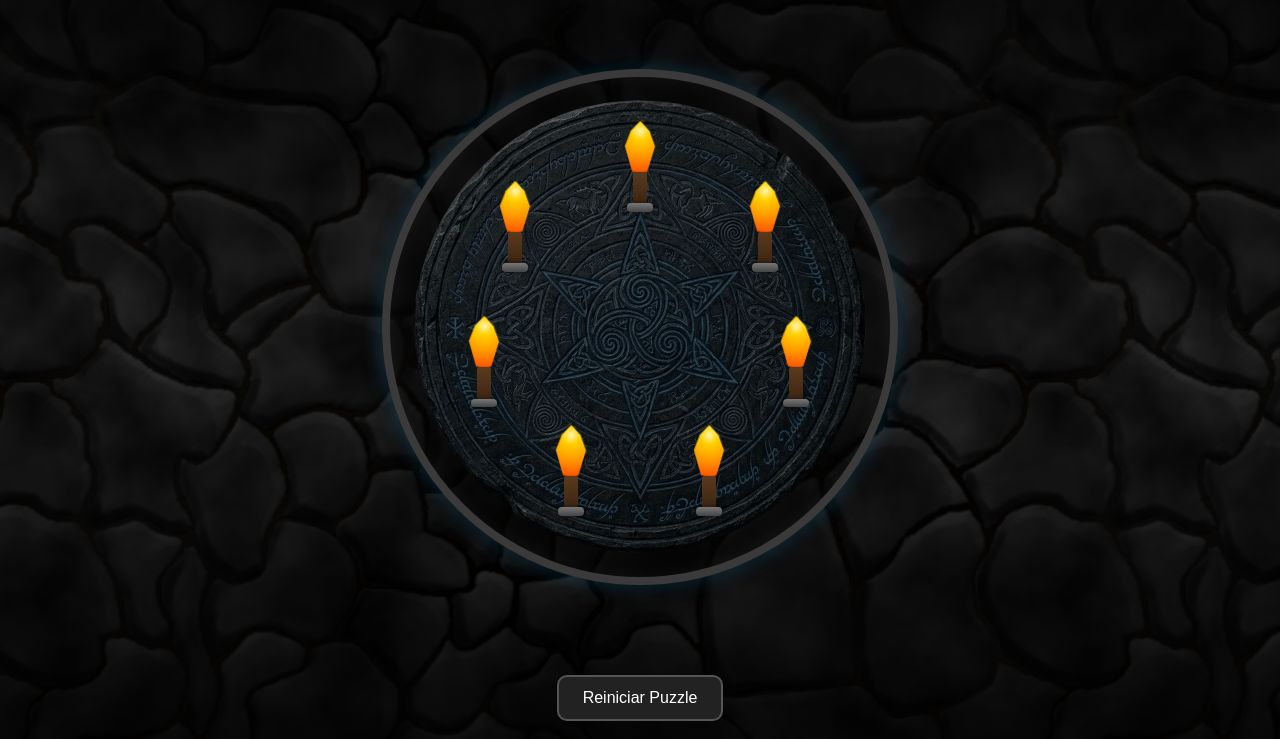
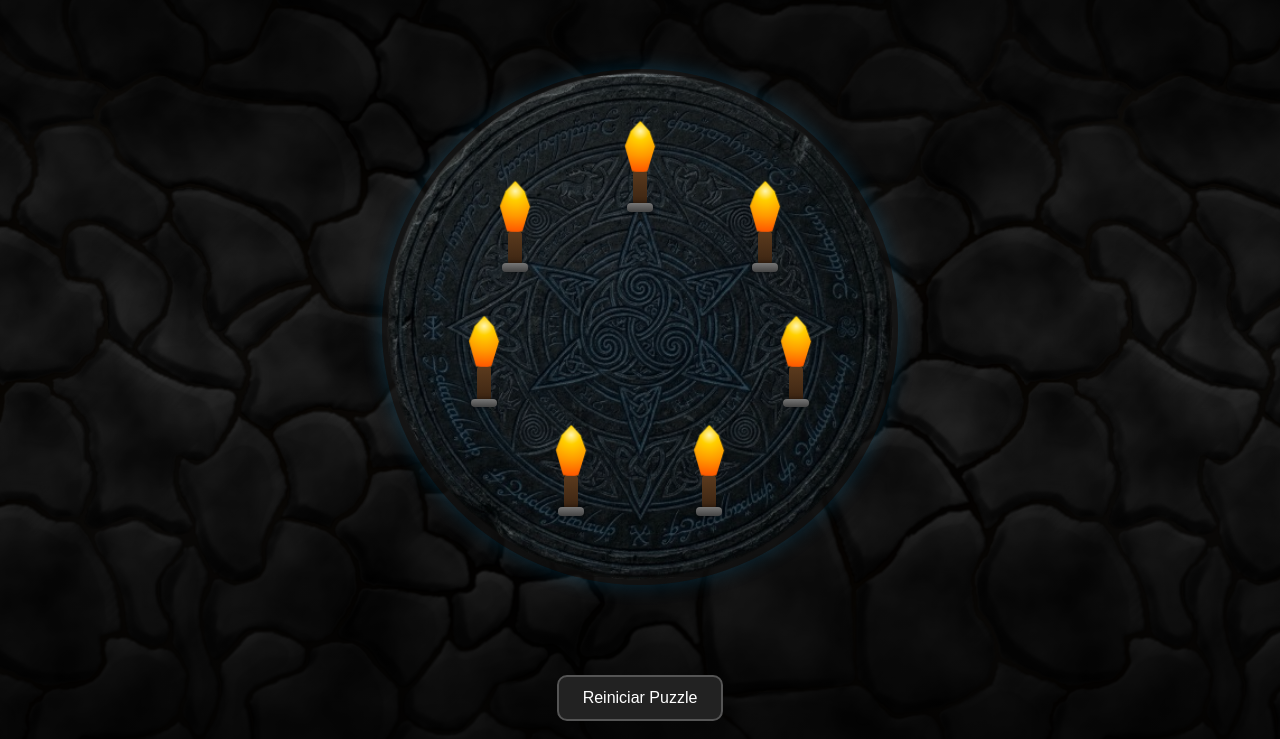
Before and after one commit to KevinGSousa/rpg-torch-puzzle, a plain HTML site: page index.html in a window 1280 px wide. Shown: the part 61-800 px from the top of the page. Drawn offline with Linux system fonts and the light colour scheme.

Commit message:
feat: Correção da imagem na borda, mudanças na animação de vitória

```diff
--- a/style.css
+++ b/style.css
@@ -21,18 +21,21 @@ body{
   margin: 50px auto;
   border-radius: 50%;
   position: relative;
-  border: 8px solid #3a3a3a;
+  border: 8px solid #31313134;
   box-shadow:
     0 0 20px rgba(0, 174, 255, 0.205),
     inset 0 0 20px rgba(255,255,255,0.05);
-  background:
-  radial-gradient(circle, #111 60%, #1b1b1b 100%);
 
+  /* Juntamos o gradiente e a imagem em uma única declaração limpa */
   background-image:
     linear-gradient(rgba(0,0,0,0.45), rgba(0,0,0,0.45)),
     url("./assets/images/Circle_Off.png");
-  background-size: cover;
+
+  /* Força ambos (gradiente e imagem) a cobrirem o container e ficarem centralizados */
+
+  background-size: 112%;
   background-position: center;
+  background-repeat: no-repeat;
 }
 
 /* #circle {
@@ -187,5 +190,6 @@ body{
   background-image:
     linear-gradient(rgba(0,0,0,0.45), rgba(0,0,0,0.45)),
     url("./assets/images/Circle_On.png");
-
+  background-size: 110%;
+  background-position: center;
 }
```
Lines whose indentation alone changed are shown as unchanged.
